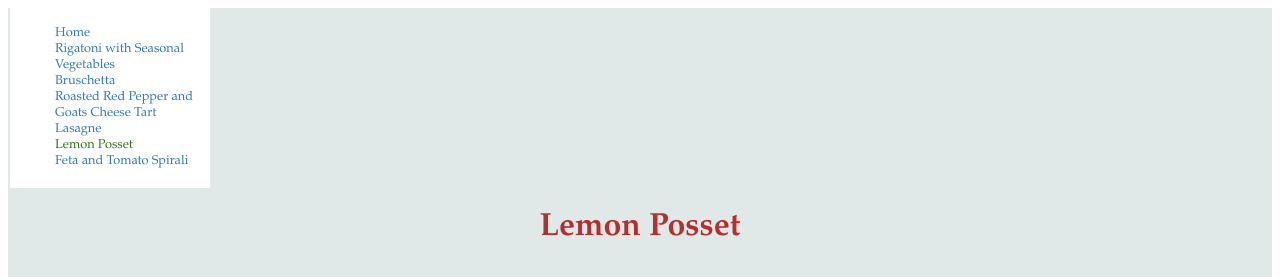
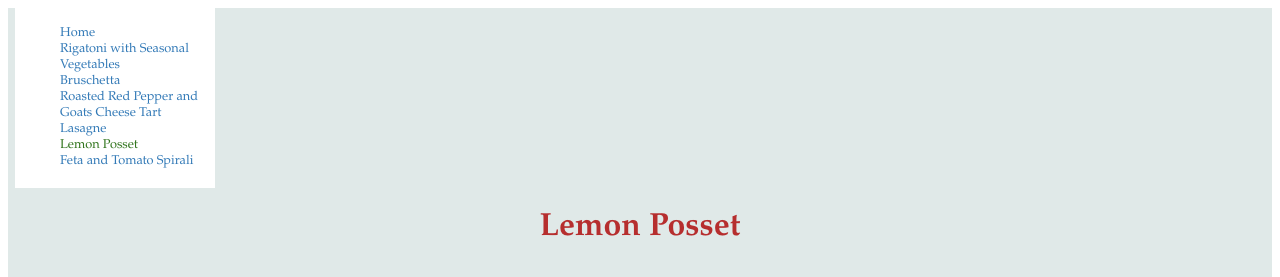
Before and after one commit to Hol1999/Hollyrecipewebsite, a Jekyll site: the page built from _recipes/recipe4.md, in a window 1280 px wide. Shown: the top 277 px of the page. Built offline with Jekyll 4.4.1, drawn with Linux system fonts in a browser that asks for light colours.

Commit message:
Update recipes.css

```diff
--- a/styles/recipes.css
+++ b/styles/recipes.css
@@ -144,7 +144,7 @@ ul.allrecipes {
  color: rgb(50,117,30);
 font-family: Garamond, georgia, monospace, serif;
   padding: 5px;
-  margin: 2px 2px;
+  margin: 2px 7px;
  background-color: white;
 
 }
```
